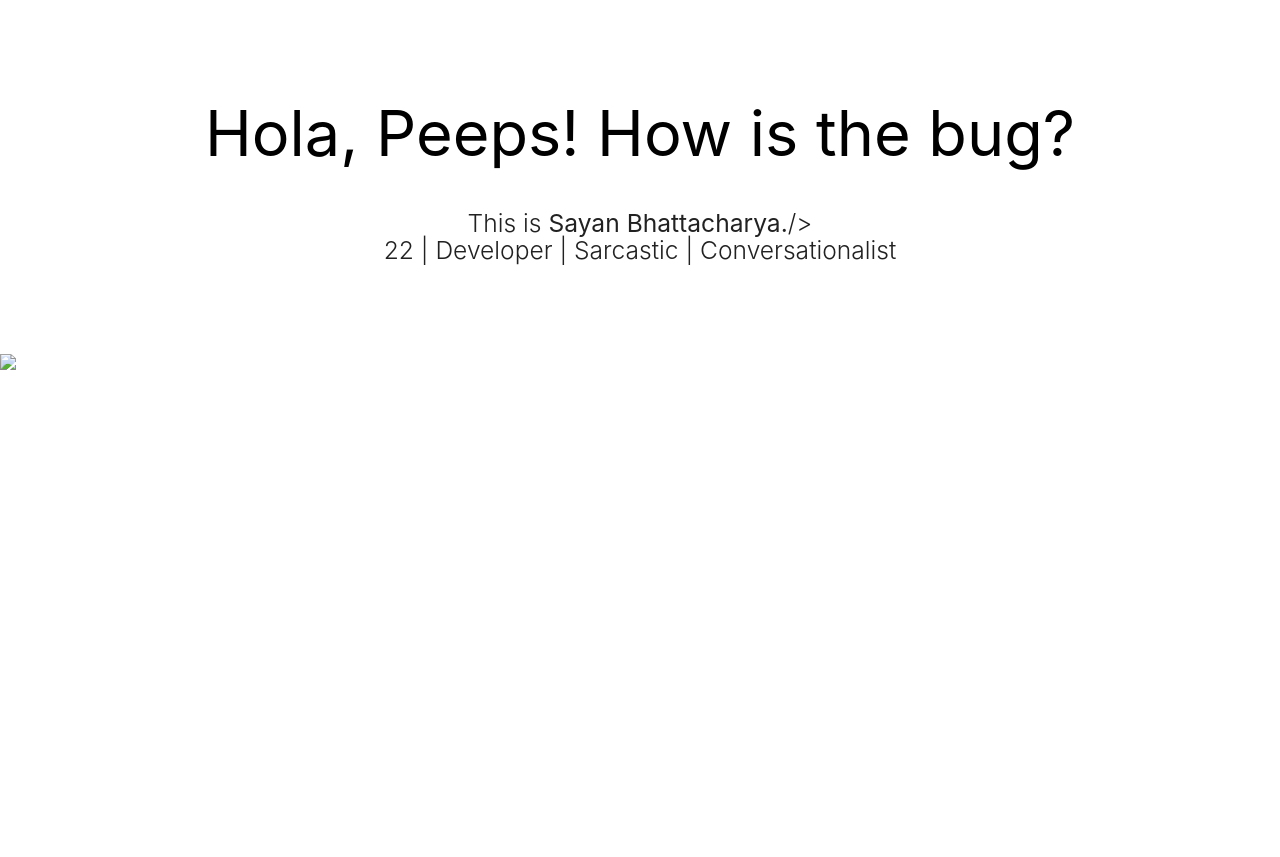
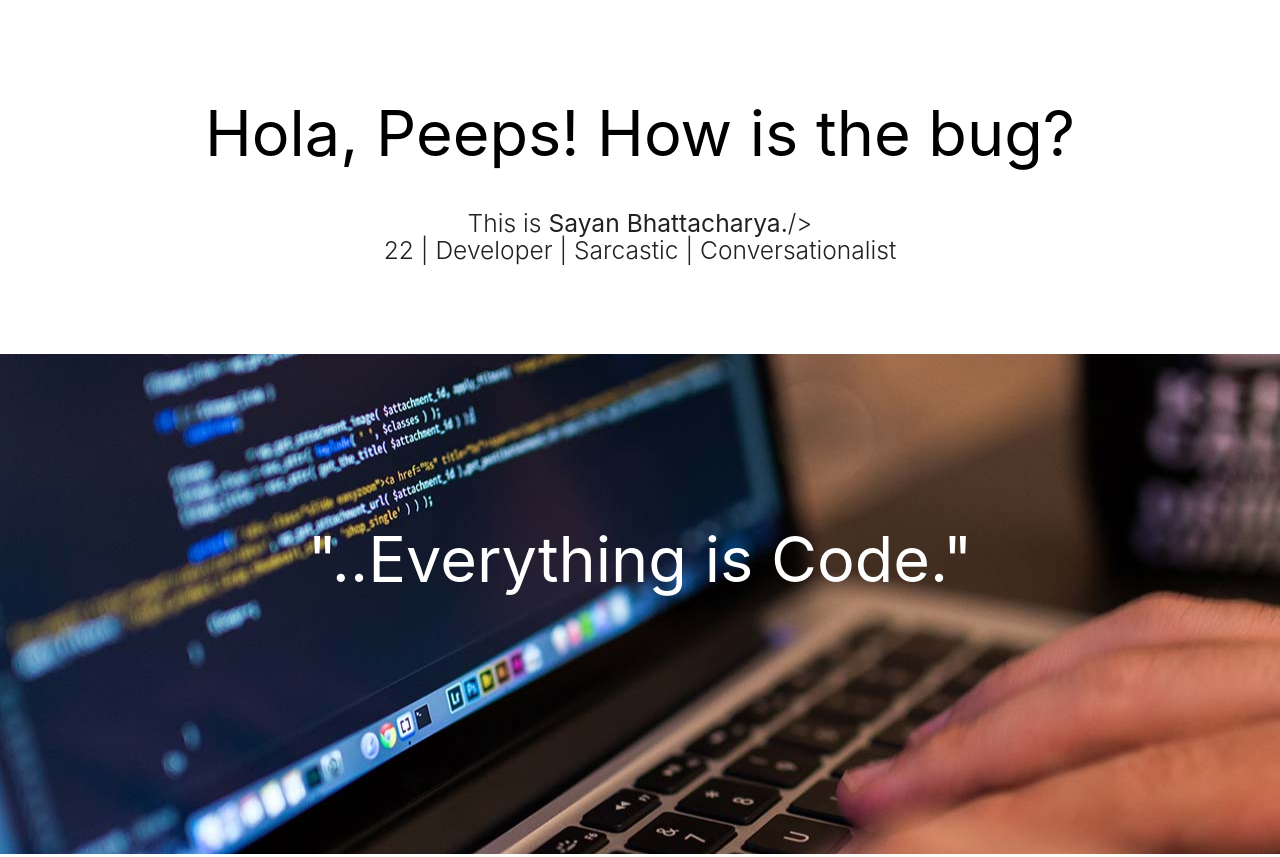
Before and after one commit to sayan26/Single-page-Parallax-Materialize, a plain HTML site: page index.html in a window 1280 px wide. Shown: the part 567-1424 px from the top of the page. Drawn offline with nearby package versions, Linux system fonts and the light colour scheme.

Commit message:
Update index.html

```diff
--- a/index.html
+++ b/index.html
@@ -42,7 +42,7 @@
 
     </div>
   </div>
-  <div class="parallax"><img src="image/V.jpg" style="transform: translate3d(-50%, 343.806px, 0px); opacity: 1;"></div>
+  <div class="parallax"><img src="images/V.jpg" style="transform: translate3d(-50%, 343.806px, 0px); opacity: 1;"></div>
 </div>
 
 <div class="section white">
@@ -74,7 +74,7 @@
 
   </div>
 </div>
-<div class="parallax"><img src="image/A.jpg" style="transform: translate3d(-50%, 343.806px, 0px); opacity: 1;"></div>
+<div class="parallax"><img src="images/A.jpg" style="transform: translate3d(-50%, 343.806px, 0px); opacity: 1;"></div>
 </div>
 
 <div class="section white">
@@ -103,7 +103,7 @@
 
   </div>
 </div>
-<div class="parallax"><img src="image/F.jpg" style="transform: translate3d(-50%, 343.806px, 0px); opacity: 1;"></div>
+<div class="parallax"><img src="images/F.jpg" style="transform: translate3d(-50%, 343.806px, 0px); opacity: 1;"></div>
 </div>
 
 
```
